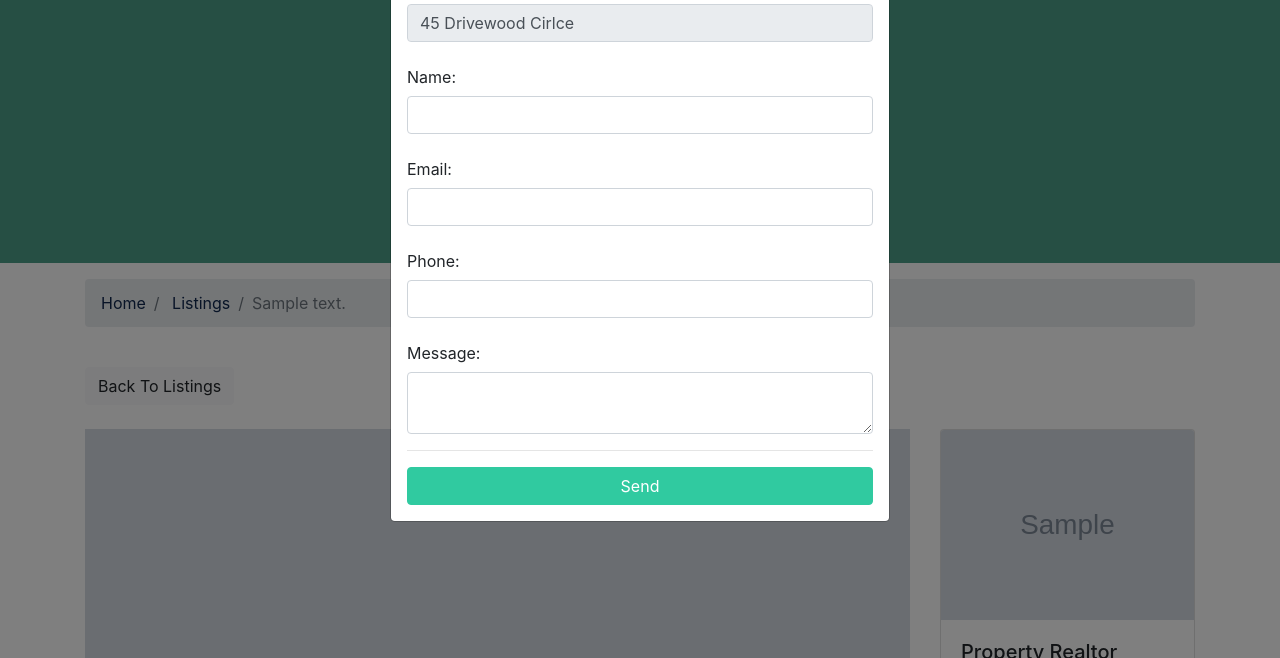
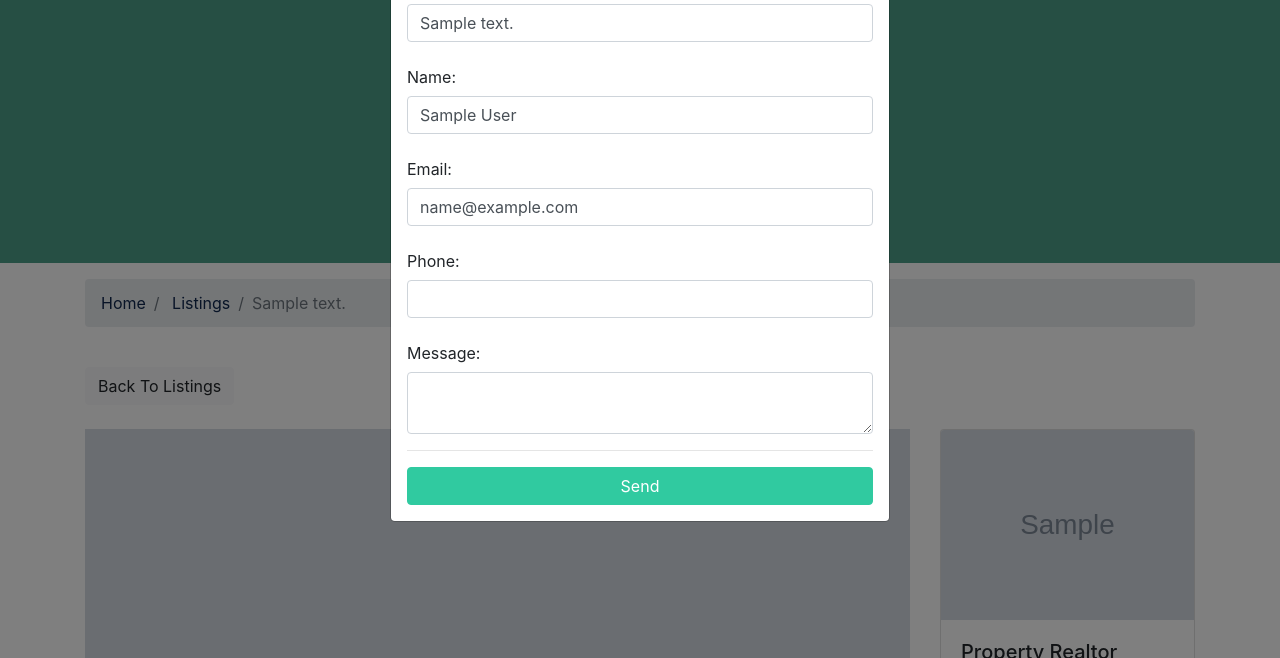
Before and after one commit to WesleySalesberry/encpros, a Django app: page /listings/1 in a window 1280 px wide, after a click on "Make An Inquiry". Shown: the part 142-800 px from the top of the page. Run offline with Django 3.2, Linux system fonts and the light colour scheme; a user stored in the database is signed in; tables that the repository leaves empty hold one stand-in row (values such as "Sample post"); grey boxes marked "Sample" are stand-in pictures; parts of the project's set-up code (start-up, migrations or seed data) failed here and were passed over; some libraries are stand-ins or nearby versions; grey boxes are pictures that could not be loaded.

Commit message:
if the user is logged in, it will prepopulate the feilds witht the user name

```diff
--- a/templates/Listings/listing.html
+++ b/templates/Listings/listing.html
@@ -127,7 +127,7 @@
     </div>
   </section>
 
-  <!-- Inquiry Modal -->
+   <!-- Inquiry Modal -->
   <div class="modal fade" id="inquiryModal" role="dialog">
     <div class="modal-dialog">
       <div class="modal-content">
@@ -138,18 +138,42 @@
           </button>
         </div>
         <div class="modal-body">
-          <form>
+          <form action="{% url 'contact' %}" method="POST">
+            {% csrf_token %}
+            {% if user.authenticated %}
+              <input type="hidden" name="user_id" value="{{ user.id.email }}">
+            {% else %}
+              <input type="hidden" name="user_id" value="0">
+            {% endif %}
+            <input type="hidden" name="realtor_email" value={{listing.realtor}}>
+            <input type="hidden" name="listing_id" value={{listing.id}}>
             <div class="form-group">
               <label for="property_name" class="col-form-label">Property:</label>
-              <input type="text" name="listing" class="form-control" value="45 Drivewood Cirlce" disabled>
+              <input type="text" name="listing" class="form-control" value="{{ listing.address }}">
             </div>
             <div class="form-group">
               <label for="name" class="col-form-label">Name:</label>
-              <input type="text" name="name" class="form-control" required>
+              <input
+                type="text"
+                name="name"
+                class="form-control"
+                {% if user.is_authenticated %}
+                  value="{{user.first_name}} {{user.last_name}}"
+                {% endif %}
+                required
+              >
             </div>
             <div class="form-group">
               <label for="email" class="col-form-label">Email:</label>
-              <input type="email" name="email" class="form-control" required>
+              <input
+                type="email"
+                name="email"
+                class="form-control"
+                {% if user.is_authenticated %}
+                  value="{{user.email}}"
+                {% endif %}
+                required
+              >
             </div>
             <div class="form-group">
               <label for="phone" class="col-form-label">Phone:</label>
```
